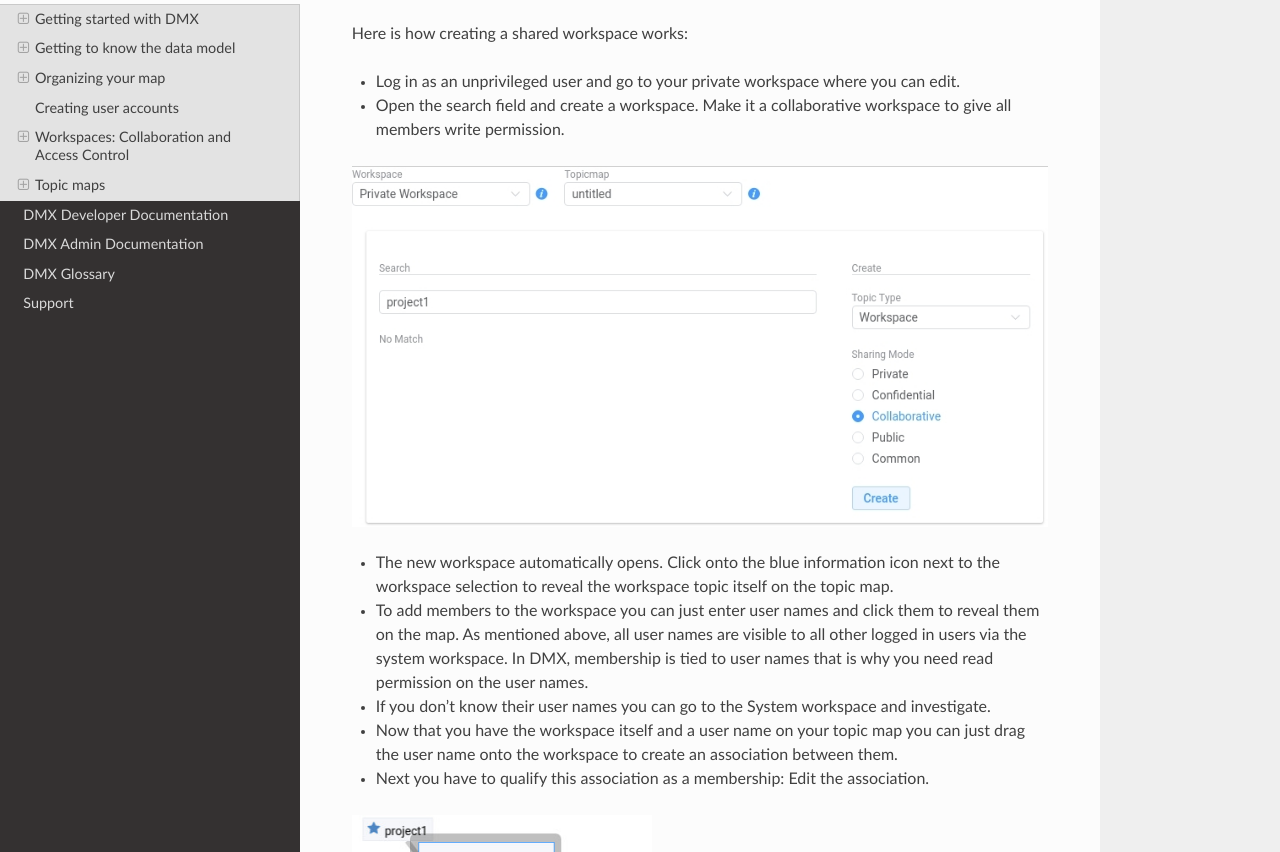
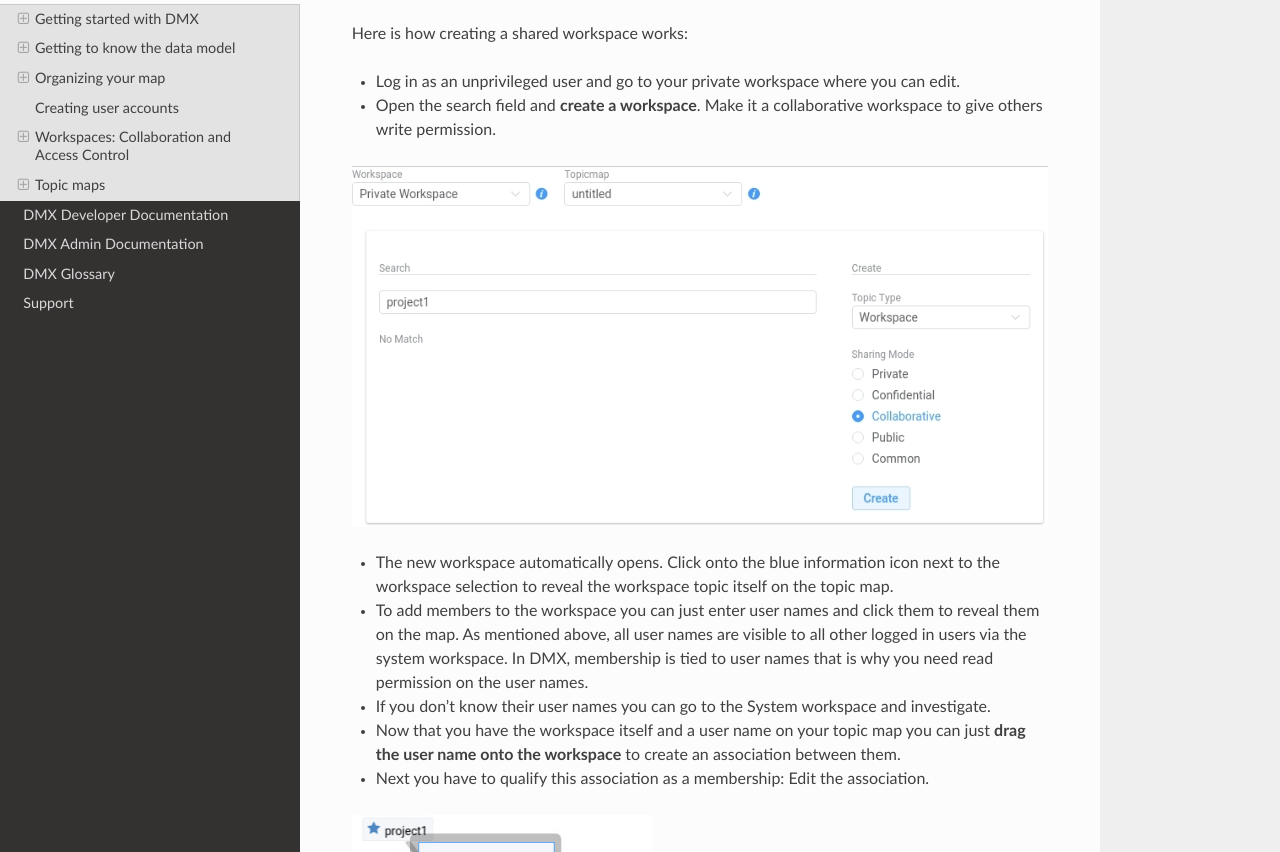
Before and after one commit to dmx-systems/dmx-documentation, a Sphinx documentation site: the page built from docs/user.rst, in a window 1280 px wide and 1400 px high, scrolled down 10460 px. Shown: the part 162-1014 px from the top of the window. Built offline with Sphinx 7.4.7 and the Read the Docs theme 2.0.0, drawn with Linux system fonts in a browser that asks for light colours; some of the changed text lies outside the part shown.

Commit message:
Small additions

```diff
--- a/docs/user.rst
+++ b/docs/user.rst
@@ -234,14 +234,14 @@
 Here is how creating a shared workspace works:
 
 * Log in as an unprivileged user and go to your private workspace where you can edit.
-* Open the search field and create a workspace. Make it a collaborative workspace to give all members write permission.
+* Open the search field and **create a workspace**. Make it a collaborative workspace to give others write permission.
 
 .. image:: _static/workspace-creation.jpg
 
 * The new workspace automatically opens. Click onto the blue information icon next to the workspace selection to reveal the workspace topic itself on the topic map.
 * To add members to the workspace you can just enter user names and click them to reveal them on the map. As mentioned above, all user names are visible to all other logged in users via the system workspace. In DMX, membership is tied to user names that is why you need read permission on the user names.
 * If you don't know their user names you can go to the System workspace and investigate.
-* Now that you have the workspace itself and a user name on your topic map you can just drag the user name onto the workspace to create an association between them.
+* Now that you have the workspace itself and a user name on your topic map you can just **drag the user name onto the workspace** to create an association between them.
 * Next you have to qualify this association as a membership: Edit the association.
 
 .. image:: _static/edit-ws-assoc.jpg
```
Also changed, not shown: other parts of docs/user.rst (+3 -1 lines).
